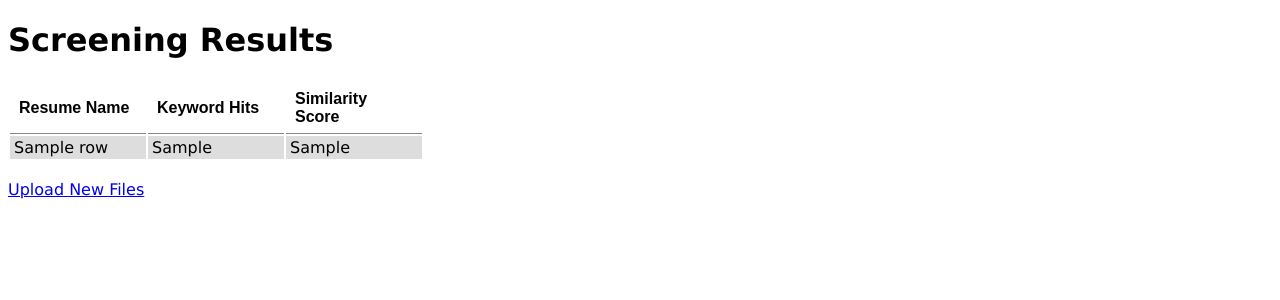
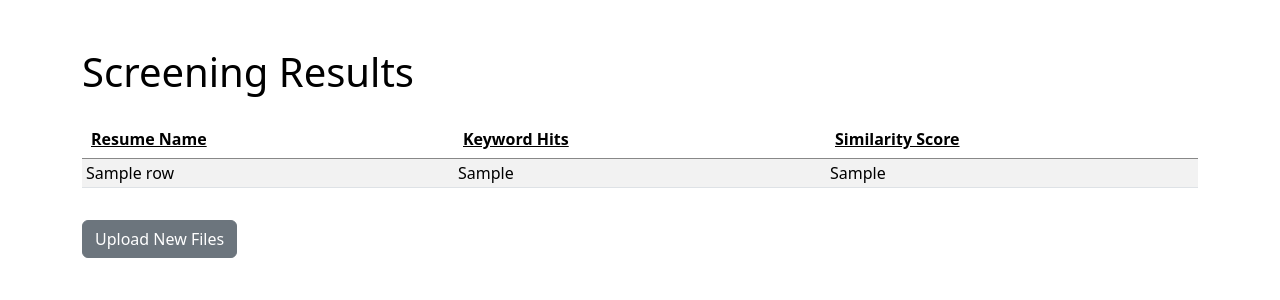
Before and after one commit to tj-dodd/easyATS, a Python web app: template templates/results.html in a window 1280 px wide. Shown: the top 300 px of the page. Run offline with Jinja, Linux system fonts and the light colour scheme; the template is opened without the code that fills it: most values are stand-ins (such as "Sample title", 1, 10 or a date in 2020); some libraries are stand-ins or nearby versions.

Commit message:
Update results.html

```diff
--- a/templates/results.html
+++ b/templates/results.html
@@ -1,6 +1,3 @@
-
-<!-- This content is licensed according to the W3C Software License at https://www.w3.org/Consortium/Legal/2015/copyright-software-and-document !-->
-
 <!DOCTYPE html>
 <html lang="en">
 <head>
@@ -9,15 +6,32 @@
     <title>Resume Screening Results</title>
     <link rel="stylesheet" type="text/css" href="{{ url_for('static', filename='style.css') }}">
     <script src="{{ url_for('static', filename='script.js') }}"></script>
+    <link href="https://cdn.jsdelivr.net/npm/bootstrap@5.3.3/dist/css/bootstrap.min.css" rel="stylesheet" integrity="sha384-QWTKZyjpPEjISv5WaRU9OFeRpok6YctnYmDr5pNlyT2bRjXh0JMhjY6hW+ALEwIH" crossorigin="anonymous">
+    <style>
+      body.light-mode {
+        background-color: #ffffff;
+        color: #000000;
+      }
+
+      body.dark-mode {
+        background-color: #212529;
+        color: #f8f9fa;
+      }
+
+      .btn-link {
+        color: inherit;
+      }
+    </style>
 </head>
-<body>
-    <h1>Screening Results</h1>
-    <table class="sortable">
+<body class="light-mode">
+    <div class="container mt-5">
+        <h1 class="mb-4">Screening Results</h1>
+        <table class="table table-striped sortable">
             <thead>
                 <tr>
-                <th><button>Resume Name</button></th>
-                <th class="num"><button>Keyword Hits</button></th>
-                <th class="num"><button>Similarity Score</button></th>
+                    <th><button class="btn btn-link">Resume Name</button></th>
+                    <th class="num"><button class="btn btn-link">Keyword Hits</button></th>
+                    <th class="num"><button class="btn btn-link">Similarity Score</button></th>
                 </tr>
             </thead>
             <tbody>
@@ -30,7 +44,19 @@
                 {% endfor %}
             </tbody>
         </table>
-    <br>
-    <a href="{{ url_for('delete_files') }}">Upload New Files</a>
+        <a href="{{ url_for('delete_files') }}" class="btn btn-secondary mt-3">Upload New Files</a>
+    </div>
+
+    <script src="https://cdn.jsdelivr.net/npm/bootstrap@5.3.3/dist/js/bootstrap.bundle.min.js" integrity="sha384-YvpcrYf0tY3lHB60NNkmXc5s9fDVZLESaAA55NDzOxhy9GkcIdslK1eN7N6jIeHz" crossorigin="anonymous"></script>
+    <script>
+        document.addEventListener('DOMContentLoaded', function () {
+            const theme = localStorage.getItem('theme') || 'light';
+            setTheme(theme);
+
+            function setTheme(theme) {
+                document.body.className = theme + '-mode';
+            }
+        });
+    </script>
 </body>
 </html>
```
Lines whose indentation alone changed are shown as unchanged.
